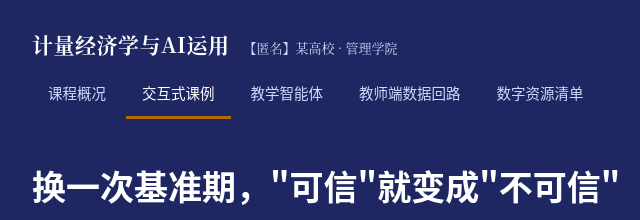
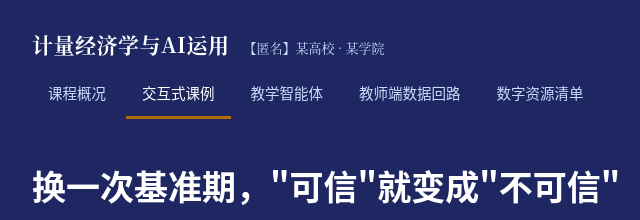
Before and after one commit to lamontbeau/Econ-class, a plain HTML site: page demo.html in a window 1280 px wide. Shown: the top 220 px of the page, 96-736 px from the left. Drawn offline with Linux system fonts and the light colour scheme.

Commit message:
Update demo.html

```diff
--- a/demo.html
+++ b/demo.html
@@ -11,7 +11,7 @@
   <div class="hwrap">
     <div class="brand">
       <b>计量经济学与AI运用</b>
-      <span>【匿名】某高校 · 管理学院</span>
+      <span>【匿名】某高校 · 某学院</span>
     </div>
     <nav>
       <a href="index.html">课程概况</a>
```
